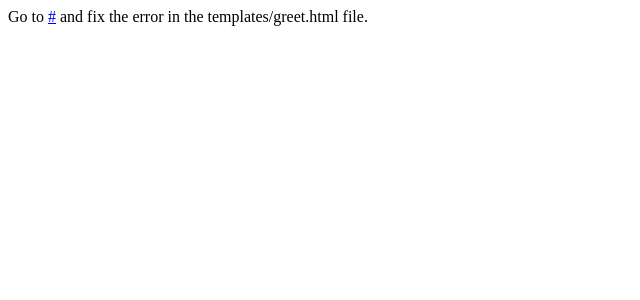
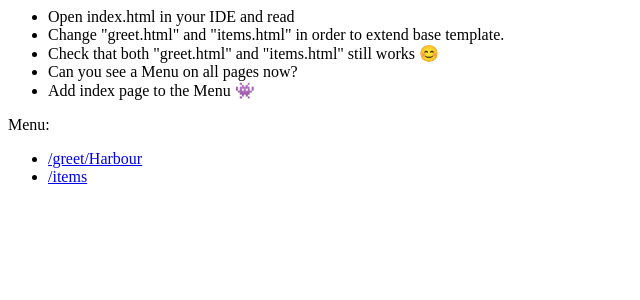
Before and after one commit to HeinDeHond/flask_demo, a Flask app: page / in a window 1280 px wide. Shown: the top 300 px of the page, without its empty margins (0-640 px from the left). Run offline with Flask 3, Linux system fonts and the light colour scheme.

Commit message:
Chapter 6: template inheritance

```diff
--- a/app.py
+++ b/app.py
@@ -9,11 +9,15 @@ def index():
     return render_template("index.html")
 
 
+@app.route("/greet/<name>")
+def greet(name):
+    return render_template("greet.html", name=name)
+
+
 @app.route("/items", methods=["GET", "POST"])
 def items():
     if request.method == "POST":
         item = request.form.get("item")
-        item = item[0:0]  # This is a bug, fix it!
         items_storage.append(item)
     return render_template("items.html", items=items_storage)
 
--- /dev/null
+++ b/templates/base.html
@@ -0,0 +1,13 @@
+<html>
+<head><title>{% block title %}Flask app{% endblock %}</title></head>
+<body>
+    <div class="content">
+        {% block content %}{% endblock %}
+    </div>
+    <p>Menu:</p>
+    <ul>
+        <li><a href="{{ url_for('greet', name='Harbour')}}">{{ url_for('greet', name='Harbour')}}</a></li>
+        <li><a href="{{ url_for('items') }}">{{ url_for('items') }}</a></li>
+    </ul>
+</body>
+</html>
--- a/templates/greet.html
+++ b/templates/greet.html
@@ -3,6 +3,6 @@
     <title>Flask app</title>
 </head>
     <body>
-        <h2>Hello, dear {{ NAME.capitalize() }}</h2>
+        <h2>Hello, dear {{ name.capitalize() }}</h2>
     </body>
 </html>
--- a/templates/index.html
+++ b/templates/index.html
@@ -1,8 +1,14 @@
-<html>
-<head><title>Flask app</title></head>
-<body>
-<p>Go to <a href="{{ url_for('greet', name='Harbour')}}">{{ url_for('greet', name='Harbour')}}</a> and fix the error in the templates/greet.html file.</p>
+{% extends "base.html" %}
 
+{% block title %}Index page with a task{% endblock %}
 
-</body>
-</html>
+{% block content %}
+    <ul>
+        <li>Open index.html in your IDE and read</li>
+        <li>Change "greet.html" and "items.html" in order to extend base template.</li>
+        <li>Check that both "greet.html" and "items.html" still works 😊</li>
+        <li>Can you see a Menu on all pages now?</li>
+        <li>Add index page to the Menu 👾</li>
+    </ul>
+
+{% endblock %}
```
